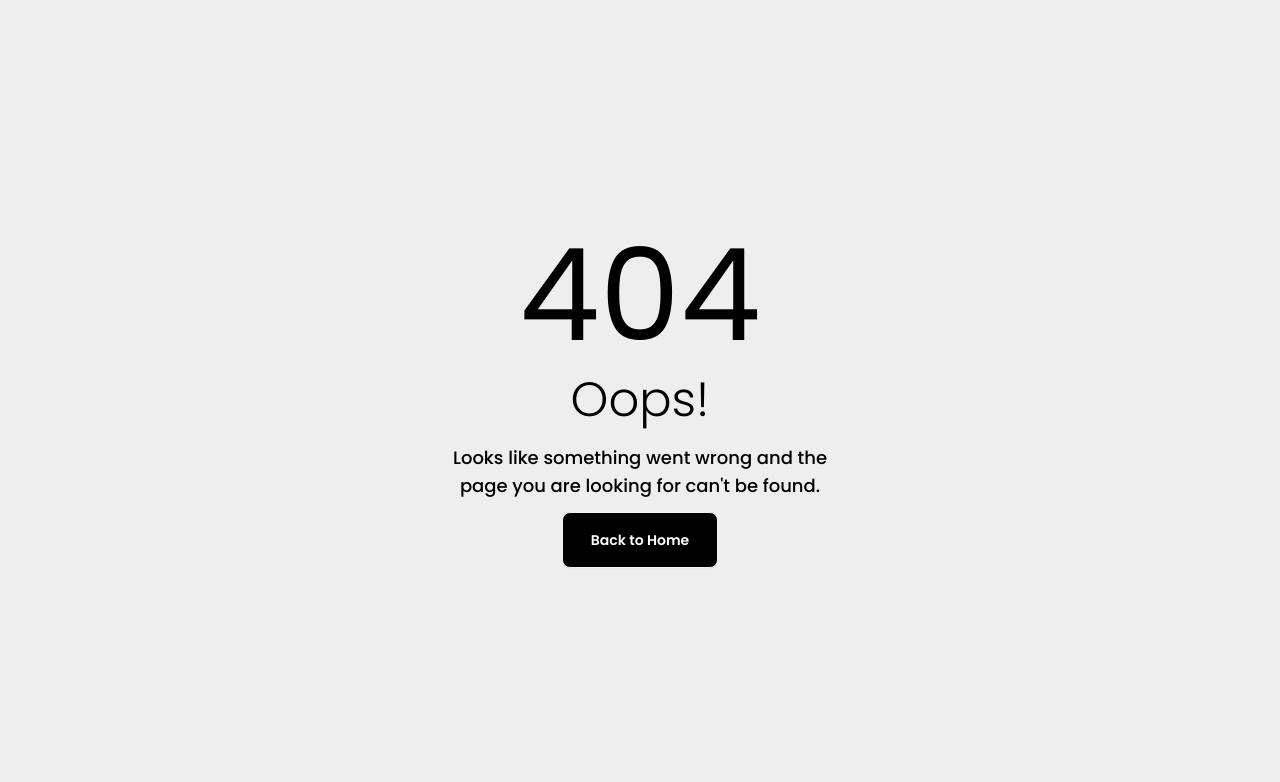
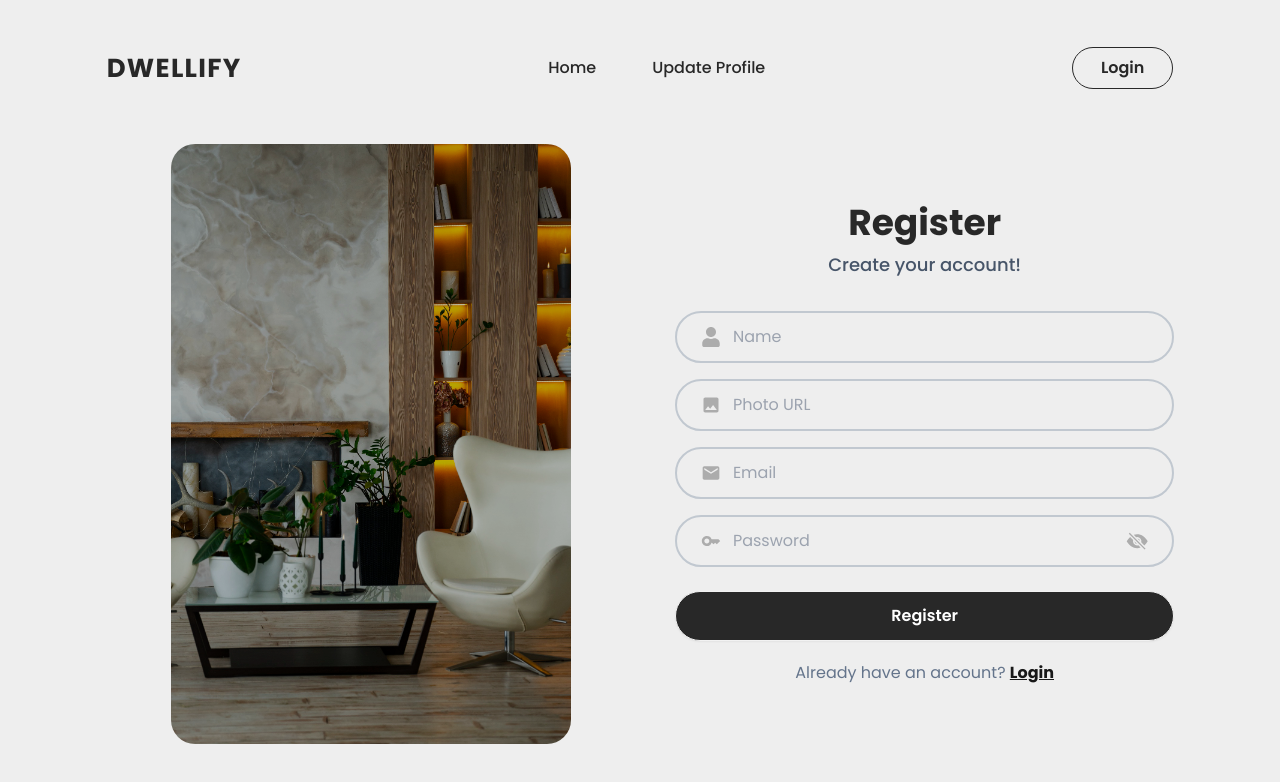
Before and after one commit to Yamin39/dwellify, a React (Vite) app: page /register in a window 1280 px wide. Before the commit this address had no page. Shown: the top 782 px of the page. Built offline with nearby package versions, Linux system fonts and the light colour scheme.

Commit message:
added register page

```diff
--- a/src/Routes/Routes.jsx
+++ b/src/Routes/Routes.jsx
@@ -3,6 +3,7 @@ import Root from "../layouts/Root";
 import ErrorPage from "../pages/ErrorPage/ErrorPage";
 import Home from "../pages/Home/Home";
 import Login from "../pages/Login/Login";
+import Register from "../pages/Register/Register";
 
 const router = createBrowserRouter([
   {
@@ -18,6 +19,10 @@ const router = createBrowserRouter([
         path: "/login",
         element: <Login></Login>,
       },
+      {
+        path: "/register",
+        element: <Register></Register>,
+      },
     ],
   },
 ]);
--- a/src/pages/Login/Login.jsx
+++ b/src/pages/Login/Login.jsx
@@ -1,3 +1,4 @@
+import { Helmet } from "react-helmet-async";
 import { AiFillGithub, AiFillGoogleCircle } from "react-icons/ai";
 import { MdEmail, MdOutlineKey } from "react-icons/md";
 import { Link } from "react-router-dom";
@@ -6,6 +7,9 @@ import image from "../../assets/images/login-img.jpg";
 const Login = () => {
   return (
     <div className="flex gap-10 mt-10 justify-evenly items-center">
+      <Helmet>
+        <title>Login | Dwellify</title>
+      </Helmet>
       {/* login form */}
       <div className="text-center sm:min-h-[80vh] lg:min-h-0 sm:flex lg:block justify-center items-center">
         <div className="w-fit mx-auto" data-aos="fade-right" data-aos-duration="1000">
@@ -36,13 +40,13 @@ const Login = () => {
           {/* login form */}
           <form>
             {/* email */}
-            <div className="w-full mx-auto flex items-center gap-3 text-base border-2 text-[#acacac] border-[#c1c8d0] rounded-full py-3 px-4 pl-6 focus:shadow-2xl">
+            <div className="w-full mx-auto flex items-center gap-3 text-base border-2 text-[#acacac] border-[#c1c8d0] rounded-full py-3 px-4 pl-6">
               <MdEmail className="text-xl" />
               <input type="email" placeholder="Email" className="bg-transparent text-primary-color outline-none" required />
             </div>
 
             {/* password */}
-            <div className="mt-4 w-full mx-auto flex items-center gap-3 text-base border-2 text-[#acacac] border-[#c1c8d0] rounded-full py-3 px-4 pl-6 focus:shadow-2xl">
+            <div className="mt-4 w-full mx-auto flex items-center gap-3 text-base border-2 text-[#acacac] border-[#c1c8d0] rounded-full py-3 px-4 pl-6">
               <MdOutlineKey className="text-xl" />
               <input type="password" placeholder="Password" className="bg-transparent text-primary-color outline-none" required />
             </div>
--- /dev/null
+++ b/src/pages/Register/Register.jsx
@@ -0,0 +1,81 @@
+import { useState } from "react";
+import { Helmet } from "react-helmet-async";
+import { FaUser } from "react-icons/fa";
+import { IoEyeOffSharp, IoEyeSharp } from "react-icons/io5";
+import { MdEmail, MdInsertPhoto, MdOutlineKey } from "react-icons/md";
+import { Link } from "react-router-dom";
+import image from "../../assets/images/register-img.jpg";
+
+const Register = () => {
+  // Password Show / Hide Toggle
+  const [passToggle, setPassToggle] = useState(false);
+
+  return (
+    <div className="flex gap-10 mt-10 justify-evenly items-center">
+      <Helmet>
+        <title>Register | Dwellify</title>
+      </Helmet>
+      {/* image */}
+      <div className="hidden lg:block" data-aos="fade-right" data-aos-duration="1000">
+        <div>
+          <img className="rounded-3xl max-h-[600px] brightness-75" src={image} alt="House" />
+        </div>
+      </div>
+
+      {/* login form */}
+      <div className="text-center sm:min-h-[80vh] lg:min-h-0 sm:flex lg:block justify-center items-center">
+        <div className="w-full lg:w-[115%] mx-auto" data-aos="fade-left" data-aos-duration="1000">
+          <h4 className="text-4xl font-bold">Register</h4>
+          <p className="text-lg font-medium mt-2 mb-8 text-slate-600">Create your account!</p>
+
+          <form>
+            {/* name */}
+            <div className="w-full mx-auto flex items-center gap-3 text-base border-2 text-[#acacac] border-[#c1c8d0] rounded-full py-3 px-4 pl-6">
+              <FaUser className="text-xl" />
+              <input type="text" placeholder="Name" className="bg-transparent text-primary-color outline-none" required />
+            </div>
+
+            {/* photoURL */}
+            <div className="mt-4 w-full mx-auto flex items-center gap-3 text-base border-2 text-[#acacac] border-[#c1c8d0] rounded-full py-3 px-4 pl-6">
+              <MdInsertPhoto className="text-xl" />
+              <input type="text" placeholder="Photo URL" className="bg-transparent text-primary-color outline-none" required />
+            </div>
+
+            {/* email */}
+            <div className="mt-4 w-full mx-auto flex items-center gap-3 text-base border-2 text-[#acacac] border-[#c1c8d0] rounded-full py-3 px-4 pl-6">
+              <MdEmail className="text-xl" />
+              <input type="email" placeholder="Email" className="bg-transparent text-primary-color outline-none" required />
+            </div>
+
+            {/* password */}
+            <div className="mt-4 w-full mx-auto flex justify-between items-center gap-3 text-base border-2 text-[#acacac] border-[#c1c8d0] rounded-full py-3 px-6">
+              <div className="flex gap-3 items-center">
+                <MdOutlineKey className="text-xl" />
+                <input type={passToggle ? "text" : "password"} placeholder="Password" className="bg-transparent text-primary-color outline-none" required />
+              </div>
+              <div onClick={() => setPassToggle(!passToggle)} className="text-[1.4rem] cursor-pointer">
+                {passToggle ? <IoEyeSharp /> : <IoEyeOffSharp />}
+              </div>
+            </div>
+
+            {/* submit button */}
+            <input
+              type="submit"
+              value="Register"
+              className="w-full mx-auto mt-6 btn h-auto min-h-0 bg-primary-color hover:bg-[#474747] text-white text-base rounded-full py-3 px-10"
+            />
+          </form>
+
+          <p className="text-slate-500 mt-5">
+            Already have an account?{" "}
+            <Link to="/login" className="text-black font-bold underline opacity-90">
+              Login
+            </Link>
+          </p>
+        </div>
+      </div>
+    </div>
+  );
+};
+
+export default Register;
```
Also changed, not shown: src/assets/images/register-img.jpg (added).
